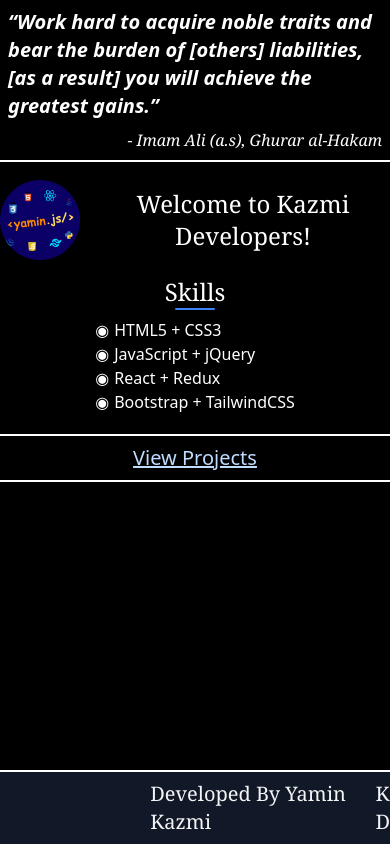
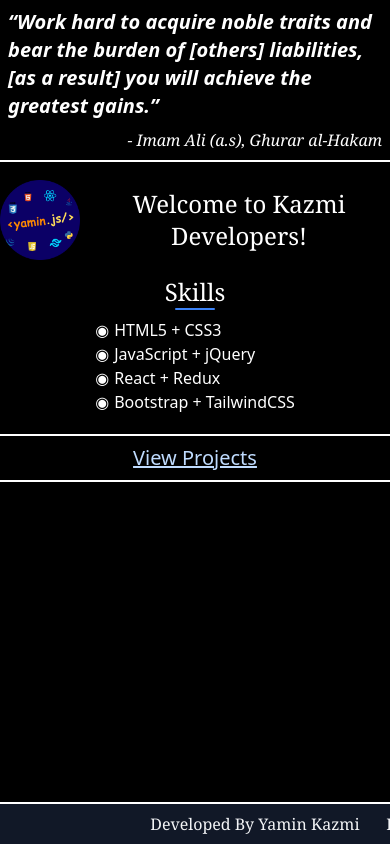
Before and after one commit to Yamin14/Portfolio, a React (Vite) app: page / in a window 390 px wide. Built offline with nearby package versions, Linux system fonts and the light colour scheme.

Commit message:
Logo added and project images fixed

```diff
--- a/index.html
+++ b/index.html
@@ -2,7 +2,7 @@
 <html lang="en">
   <head>
     <meta charset="UTF-8" />
-    <link rel="icon" type="image/svg+xml" href="/vite.svg" />
+    <link rel="icon" type="image/png" href="/yaminLogoCircle.png" />
     <meta name="viewport" content="width=device-width, initial-scale=1.0" />
     <link href=
 "https://unpkg.com/tailwindcss@^2/dist/tailwind.min.css"
--- a/src/components/Footer.tsx
+++ b/src/components/Footer.tsx
@@ -2,7 +2,7 @@
 const Footer = () => {
     return (
       <div className="fixed bottom-0 w-screen bg-gray-900 text-gray-100 border-t-2 border-white">
-          <div className="flex justify-between footer text-xl p-2 font-serif lg:text-3xl">
+          <div className="flex justify-between footer p-2 font-serif md:text-2xl lg:text-3xl">
               <p>Developed By Yamin Kazmi</p>
               <p>Kazmi Developers</p>
           </div>
--- a/src/pages/HomePage.tsx
+++ b/src/pages/HomePage.tsx
@@ -14,7 +14,7 @@ const HomePage = () => {
           {/* Intro */}
           <div className='mt-4 flex justify-center items-center'>
             <img src={Logo} className='w-20 text-center lg:w-40' />
-            <h1 className='text-center font-serif text-2xl ml-4 lg:text-4xl'>Welcome to Kazmi Developers!</h1>
+            <h1 className='text-center font-serif text-2xl ml-2 lg:ml-4 lg:text-4xl'>Welcome to Kazmi Developers!</h1>
           </div>
 
           {/* Skills Heading */}
--- a/src/projectDetails/projects.tsx
+++ b/src/projectDetails/projects.tsx
@@ -15,7 +15,7 @@ export const projectsInfo = titles.map((t, i) => {
     return {
         title: t,
         desc: descriptions[i],
-        image: `../../public/Images/image (${i}).png`,
+        image: `public/images/image (${i}).png`,
         github: github_links[i],
         linkedin: linkedin_links[i]
     }
```
Also changed, not shown: public/yaminLogoCircle.png (added).
